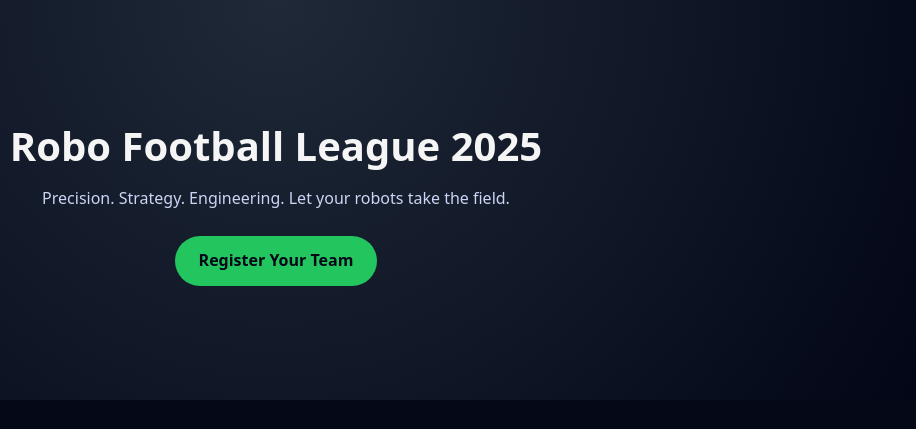
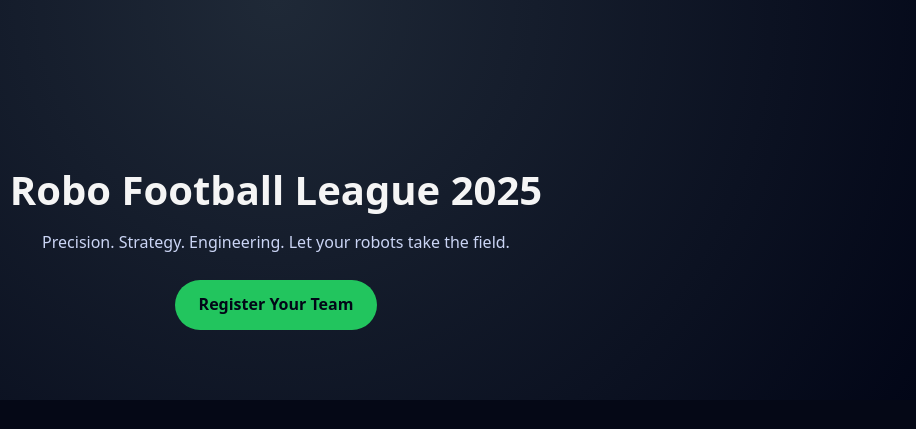
Before and after one commit to venusaiteja/Robofest-2k25, a website: page index.html in a window 1280 px wide. Shown: the top 429 px of the page, 364-1280 px from the left. Drawn offline with Linux system fonts and the light colour scheme.

Commit message:
Update style.css

```diff
--- a/style.css
+++ b/style.css
@@ -190,3 +190,8 @@ form {
   right: 80px;   /* this places it on the right */
   z-index: 10;
 }
+
+.hero {
+  position: relative;
+  padding-top: 120px; /* Creates space so logos don’t overlap text */
+}
```
